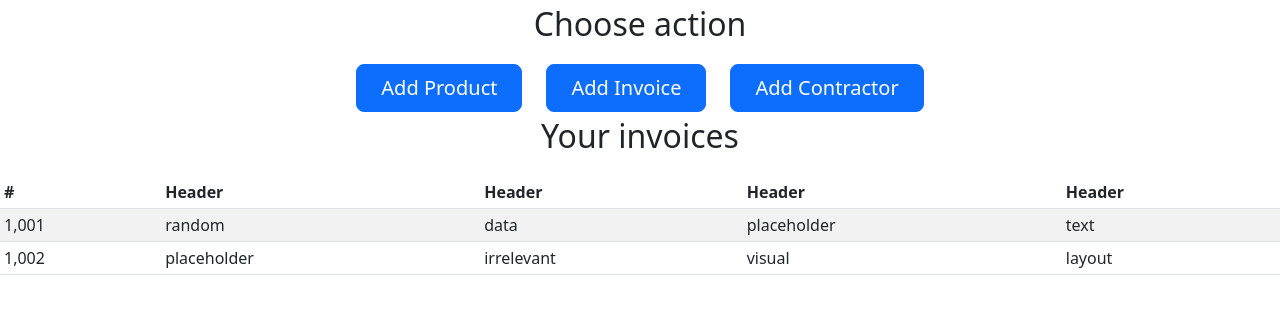
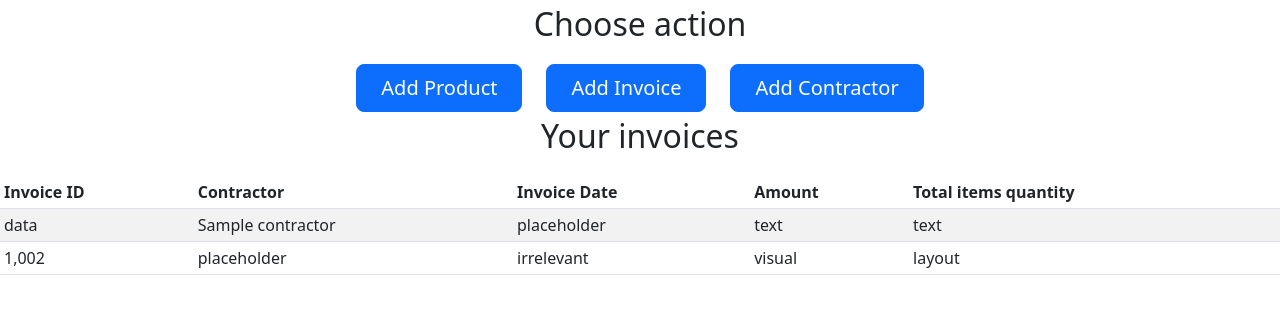
Before and after one commit to Mefpef/Invoice-Generator, a Flask app: page /dashboard in a window 1280 px wide. Shown: the part 84-398 px from the top of the page. Run offline with Flask 2, Linux system fonts and the light colour scheme; a user stored in the database is signed in; tables that the repository leaves empty hold one stand-in row (values such as "Sample post"); some libraries are stand-ins or nearby versions.

Commit message:
refactor

```diff
--- a/app/routes/user.py
+++ b/app/routes/user.py
@@ -1,7 +1,12 @@
 from flask import request, session, Blueprint, flash, redirect, url_for, render_template
 from flask_login import login_user, login_required, logout_user
+
+from app.forms.invoice import InvoiceForm
+from app.models.contractor import Contractor
+from app.models.product import Product
 from app.service.db import db
 from app.models.user import User
+from app.models.invoice import Invoice
 from app.forms.register import RegisterForm
 from app.forms.login import LoginForm
 
@@ -16,6 +21,7 @@ def login():
     if form.validate_on_submit():
         user = User.query.filter_by(login=form.login.data).first()
         if user is not None and user.check_password(form.password.data):
+            session['login'] = request.form['login']
             login_user(user)
             return redirect(url_for('dashboard.dashboard'))
         flash('Invalid login or password')
@@ -37,7 +43,14 @@ def register():
 @dashboard_blueprint.route('/dashboard', methods=['GET', 'POST'])
 @login_required
 def dashboard():
-    return render_template('dashboard.html')
+    if 'login' in session:
+        user = session['login']
+        user = User.query.filter_by(login=user).first()
+        print(user.id)
+        invoice = Invoice.query.filter_by(user_id=user.id).first()
+        contractor = Contractor.query.filter_by(user_contractor_id=user.id).first()
+
+        return render_template('dashboard.html', invoice=invoice, contractor=contractor)
 
 
 @logout_blueprint.route("/logout")
--- a/app/templates/add_invoice.html
+++ b/app/templates/add_invoice.html
@@ -9,7 +9,7 @@
         <form class="row g-2">
             <div class="row">
                 <div class="col-md-2">
-                    <label for="inputName" class="form-label"></label>
+                    <label for="inputName" class="form-label">{{ contractor_form.contractor_query(class_="form-control rouded-3")  }}</label>
                     <input type="text" class="form-control" id="inputName">
                 </div>
                 <h2 class="w3-margin w3-xxlarge">Choose product</h2>
@@ -17,7 +17,7 @@
                     <form class="row g-3">
                         <div class="row">
                             <div class="col-md-2">
-                                <label for="inputName" class="form-label"></label>
+                                <label for="inputName" class="form-label">{{ product_form.product_query }}</label>
                                 <input type="text" class="form-control" id="inputContractor">
                             </div>
                             <br>
--- a/app/templates/dashboard.html
+++ b/app/templates/dashboard.html
@@ -13,19 +13,19 @@
 <table class="table table-striped table-sm">
     <thead>
     <tr>
-              <th scope="col">#</th>
-              <th scope="col">Header</th>
-              <th scope="col">Header</th>
-              <th scope="col">Header</th>
-              <th scope="col">Header</th>
+        <th scope="col">Invoice ID</th>
+        <th scope="col">Contractor</th>
+        <th scope="col">Invoice Date</th>
+        <th scope="col">Amount</th>
+        <th scope="col">Total items quantity</th>
     </tr>
     </thead>
     <tbody>
     <tr>
-              <td>1,001</td>
-              <td>random</td>
         <td>data</td>
+        <td>{{ contractor.company_name }}</td>
         <td>placeholder</td>
+        <td>text</td>
         <td>text</td>
     </tr>
     <tr>
```
Also changed, not shown: app/forms/contractor.py (+19 -0 lines), app/forms/invoice.py (+9 -3 lines), app/forms/product.py (+9 -4 lines), app/routes/invoices.py (+17 -27 lines), app/models/product.py (line endings or trailing spaces), app/models/user.py (line endings or trailing spaces). Lines whose indentation alone changed are shown as unchanged.
